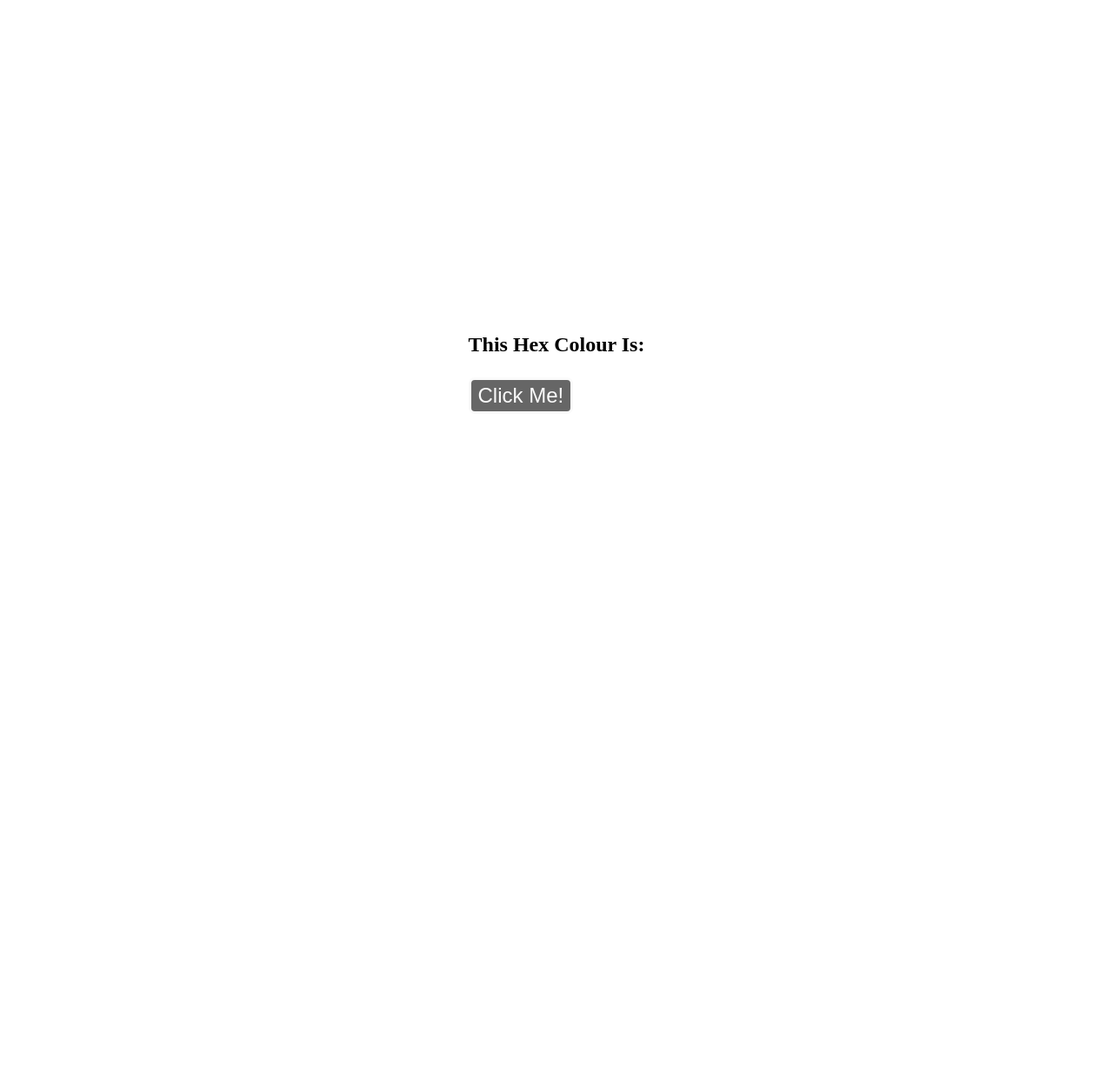
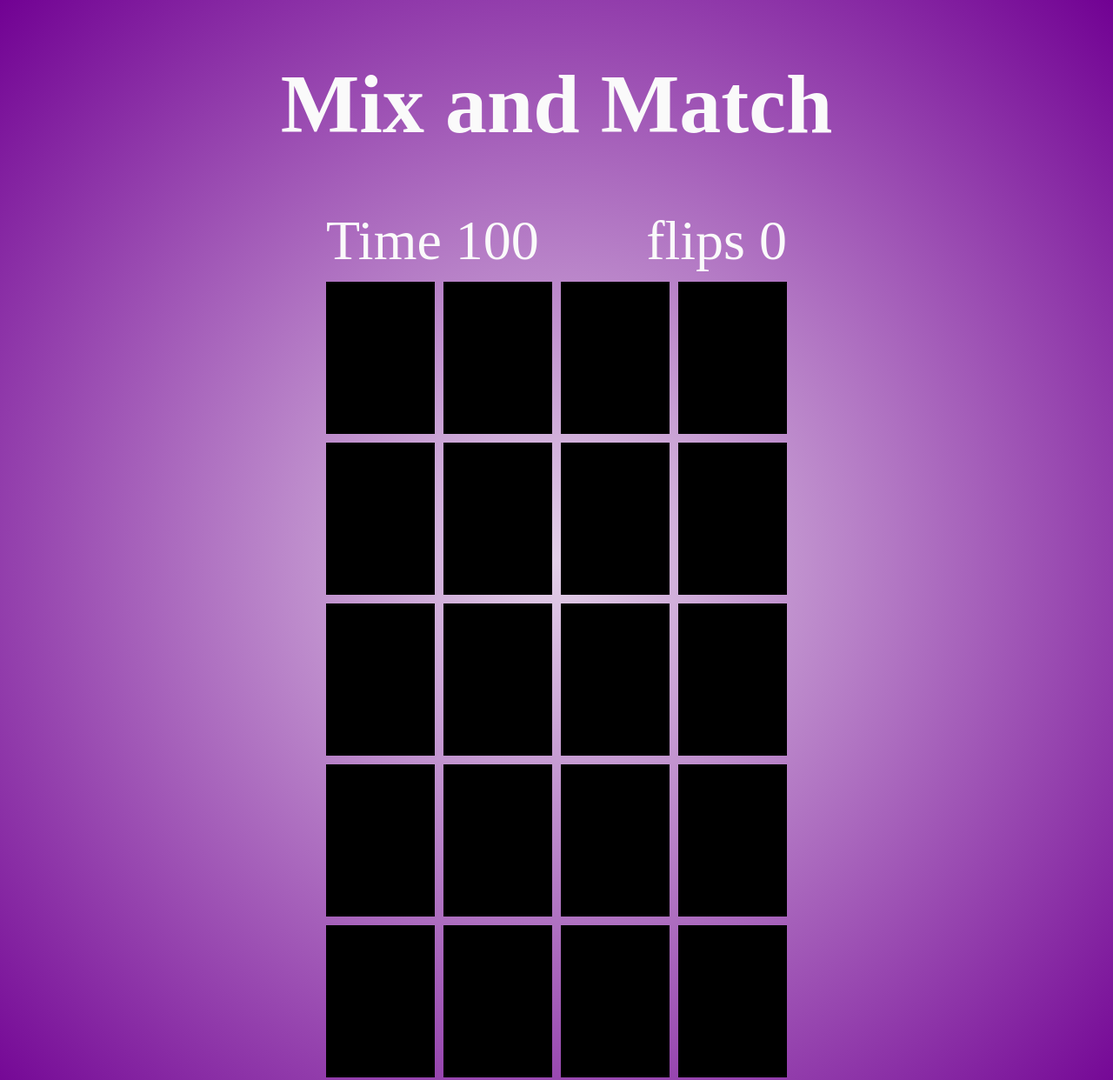
Before and after one commit to AlexNexton/Js_Game_practise, a plain HTML site: page index.html in a window 1280 px wide. Shown: the top 1242 px of the page at 87% size. Before the commit the page ends 816 px from the top, so only its background shows below. Drawn offline with Linux system fonts and the light colour scheme.

Commit message:
New Project: practise making card game - rows&cols created

```diff
--- a/assets/style.css
+++ b/assets/style.css
@@ -1,33 +1,42 @@
-body{
-    min-height: 100vh;
-    display: flex;
-    justify-content: center; /*horizontally in the center */
-    align-items: center; /* vertically in the center */
+*{
+    box-sizing: border-box;
 }
 
-.colour-btn{
-    padding: 0.25rem 0.5rem;
-    border: 3px solid #fafafa;
-    border-radius: 7px;
-    color: #fafafa;
-    background: rgba(0,0,0,0.6);
-    font-size: 1.5rem;
-    text-transform: capitalize;
-    cursor: pointer;
-    outline: none;
-
+html{
+    min-height: 100vh;
 }
 
-.colour-btn:hover{
-    background: rgb(0, 0, 0);
-    transform: scale(1.2);
-    text-shadow: 2px 2px 2px rgb(148, 26, 107);
+body{
+    margin: 0;
+    background: radial-gradient(#e3d0e8, #710193);
+    }
+
+.title{
+    text-align: center;
+    font-size: 6em;
+    color: #fafafa;
+    }
+ .game-info{
+     color: #fafafa;
+     font-size: 4em;
 }
 
-.hexColour{
-    text-transform: capitalize;
+.game-info-container{
+    grid-column: 1 / -1;
+    display: flex;
+    justify-content: space-between;
 }
 
-.hex{
-    font-size: 3rem;
+.game-container{
+    display: grid;
+    grid-template-columns: repeat(4,auto);
+    grid-gap: 10px;
+    margin: 50px;
+    justify-content: center;
 }
+
+.card{
+    background-color: black;
+    height: 175px;
+    width: 125px;
+}
--- /dev/null
+++ b/button.css
@@ -0,0 +1,33 @@
+body{
+    min-height: 100vh;
+    display: flex;
+    justify-content: center; /*horizontally in the center */
+    align-items: center; /* vertically in the center */
+}
+
+.colour-btn{
+    padding: 0.25rem 0.5rem;
+    border: 3px solid #fafafa;
+    border-radius: 7px;
+    color: #fafafa;
+    background: rgba(0,0,0,0.6);
+    font-size: 1.5rem;
+    text-transform: capitalize;
+    cursor: pointer;
+    outline: none;
+
+}
+
+.colour-btn:hover{
+    background: rgb(0, 0, 0);
+    transform: scale(1.2);
+    text-shadow: 2px 2px 2px rgb(148, 26, 107);
+}
+
+.hexColour{
+    text-transform: capitalize;
+}
+
+.hex{
+    font-size: 3rem;
+}
--- a/index.html
+++ b/index.html
@@ -3,18 +3,42 @@
 <head>
     <meta charset="UTF-8">
     <meta name="viewport" content="width=device-width, initial-scale=1.0">
-    <title>Document</title>
-    <link rel="stylesheet" href="assets/style.css" >
-
+    <link rel="stylesheet" href="assets/style.css">
+    <title>java game</title>
 </head>
 <body>
 
-<div class="container">
-    <h2 class="hexColour">This hex colour is: <span class="hex"></span></h2>
-    <button class="colour-btn" type="button">Click me!</button>
-</div>
+    <h1 class="title">Mix and Match</h1>
+    <div class="game-container">
+        <div class="game-info-container">
+            <div class="game-info">
+                Time <span id="time-remaining">100</span>
+            </div>
+            <div class="game-info">
+                flips <span id="flips">0</span>
+            </div>
+         </div>
+         <div class="card"></div>
+         <div class="card"></div>
+         <div class="card"></div>
+         <div class="card"></div>
+         <div class="card"></div>
+         <div class="card"></div>
+         <div class="card"></div>
+         <div class="card"></div>
+         <div class="card"></div>
+         <div class="card"></div>
+         <div class="card"></div>
+         <div class="card"></div>
+         <div class="card"></div>
+         <div class="card"></div>
+         <div class="card"></div>
+         <div class="card"></div>
+         <div class="card"></div>
+         <div class="card"></div>
+         <div class="card"></div>
+         <div class="card"></div>
+    </div>
 
-
-<script src="assets/hexName.js" ></script>
 </body>
 </html>
```
Also changed, not shown: clickme.html (added, +20 -0 lines).
